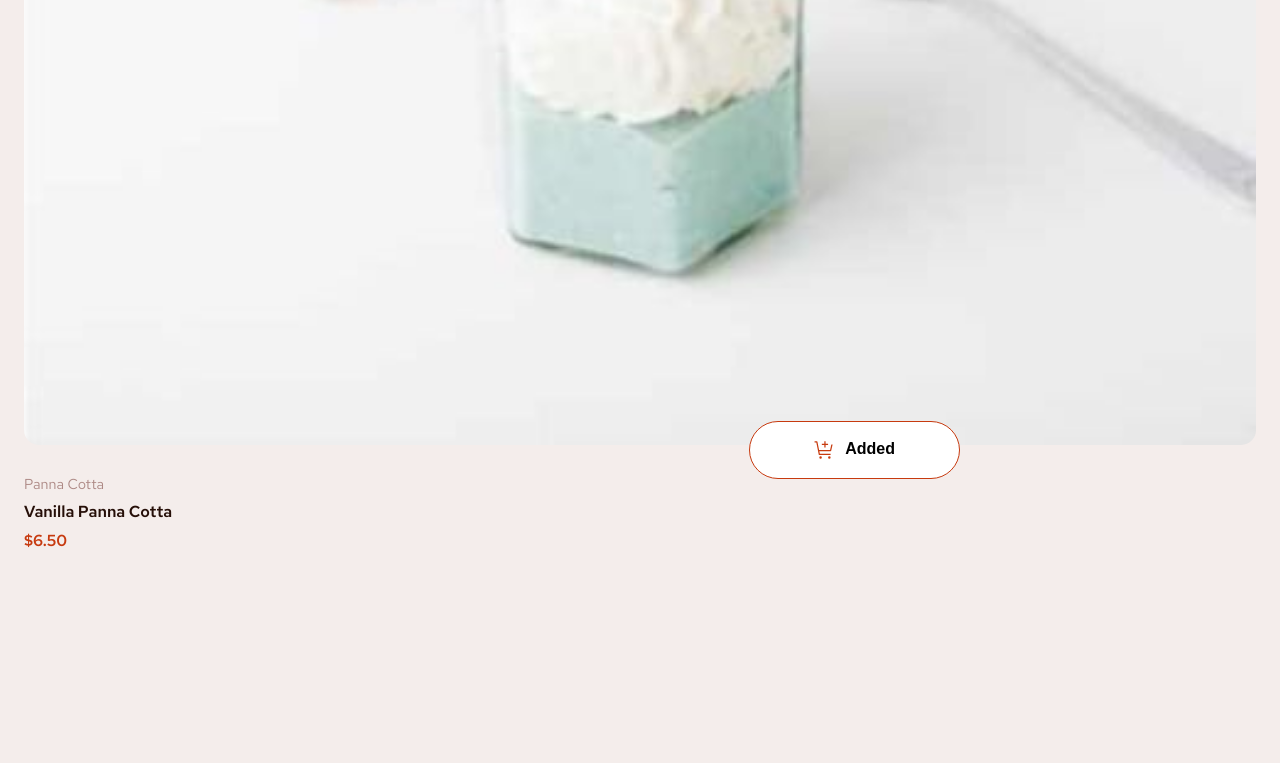
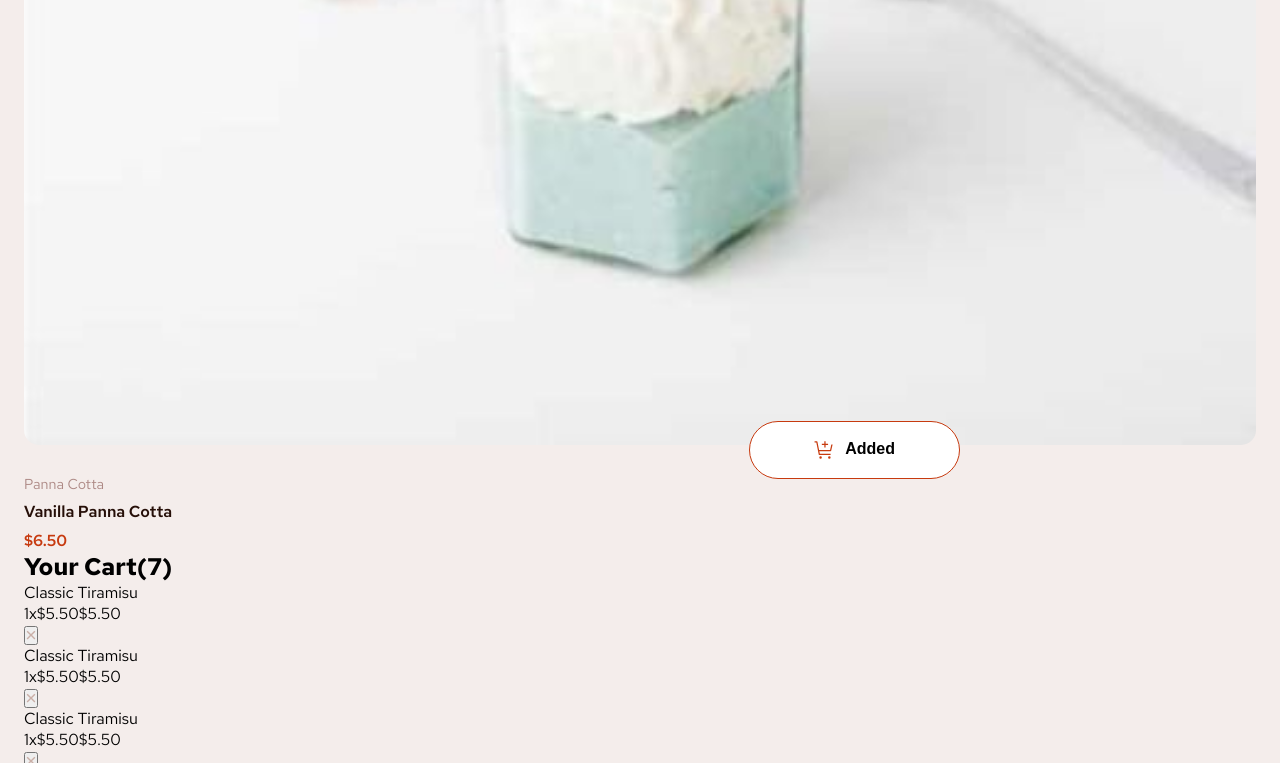
Before and after one commit to shekinahwebdev/PRODUCT-LIST-CART, a React (Vite) app: page / in a window 1280 px wide. Shown: the part 11237-12000 px from the top of the page. Before the commit the page ends 11812 px from the top, so only its background shows below. Built offline with nearby package versions, Linux system fonts and the light colour scheme; a web font is replaced by a local one.

Commit message:
Add EmptyPage and SelectedFoodPage components with cart display

```diff
--- a/src/App.css
+++ b/src/App.css
@@ -152,3 +152,30 @@ body {
 .food-item__image.highlight {
   border: 2px solid var(--Red);
 }
+
+.main_cart {
+  margin-top: 1rem;
+  background-color: var(--Rose-50);
+  padding: 1.5rem;
+  border-radius: 10px;
+}
+
+.current_cart {
+  font-size: 1.5rem;
+  color: var(--Red);
+  font-weight: 700;
+}
+
+.cart_center {
+  display: flex;
+  flex-direction: column;
+  align-items: center;
+  justify-content: center;
+  margin: 1.5rem 0rem;
+}
+
+.cart_center p {
+  color: var(--Rose-900);
+  font-weight: 500;
+  margin-top: 1rem;
+}
--- /dev/null
+++ b/src/components/EmptyPage.tsx
@@ -0,0 +1,12 @@
+import emptyCart from "/assets/images/illustration-empty-cart.svg";
+export const EmptyPage = () => {
+  return (
+    <main className="main_cart">
+      <p className="current_cart">Your Cart (0)</p>
+      <div className="cart_center">
+        <img src={emptyCart} alt="Empty Cart" className="empty-cart" />
+        <p>Your added items will appear here</p>
+      </div>
+    </main>
+  );
+};
--- a/src/components/FoodContainer.tsx
+++ b/src/components/FoodContainer.tsx
@@ -1,5 +1,7 @@
 import data from "../data/data.json";
+import { EmptyPage } from "./EmptyPage";
 import Food from "./Food";
+import { SelectedFoodPage } from "./SelectedFoodPage";
 
 const FoodContainer = () => {
   return (
@@ -17,6 +19,8 @@ const FoodContainer = () => {
           desktopImage={food.image.desktop}
         />
       ))}
+      <SelectedFoodPage />
+      <EmptyPage />
     </section>
   );
 };
--- /dev/null
+++ b/src/components/SelectedFoodPage.tsx
@@ -0,0 +1,56 @@
+import removeIcon from "/assets/images/icon-remove-item.svg";
+import carbonIcon from "/assets/images/icon-carbon-neutral.svg";
+export const SelectedFoodPage = () => {
+  return (
+    <main className="selected-food-page">
+      <h1 className="selected-food-page__title">Your Cart(7)</h1>
+      <div className="food-selected">
+        <p>Classic Tiramisu</p>
+        <div>
+          <span className="selected-food-number">1x</span>
+          <span className="selected-food-price">$5.50</span>
+          <span className="selected-food-total-price">$5.50</span>
+        </div>
+        <button className="selected-food-remove">
+          <img src={removeIcon} alt="Remove item" />
+        </button>
+      </div>
+      <div className="food-selected">
+        <p>Classic Tiramisu</p>
+        <div>
+          <span className="selected-food-number">1x</span>
+          <span className="selected-food-price">$5.50</span>
+          <span className="selected-food-total-price">$5.50</span>
+        </div>
+        <button className="selected-food-remove">
+          <img src={removeIcon} alt="Remove item" />
+        </button>
+      </div>
+      <div className="food-selected">
+        <p>Classic Tiramisu</p>
+        <div>
+          <span className="selected-food-number">1x</span>
+          <span className="selected-food-price">$5.50</span>
+          <span className="selected-food-total-price">$5.50</span>
+        </div>
+        <button className="selected-food-remove">
+          <img src={removeIcon} alt="Remove item" />
+        </button>
+      </div>
+
+      <div className="total-price">
+        <p>Order Total</p>
+        <span>$46.50</span>
+      </div>
+
+      <div>
+        <img src={carbonIcon} alt="Carbon Neutral" className="carbon-icon" />
+        <p className="carbon-neutral-text">This is a carbon-neutal delivery</p>
+      </div>
+
+      <button aria-label="Confirm Order" className="confirm-order-button">
+        Confirm Order
+      </button>
+    </main>
+  );
+};
```
